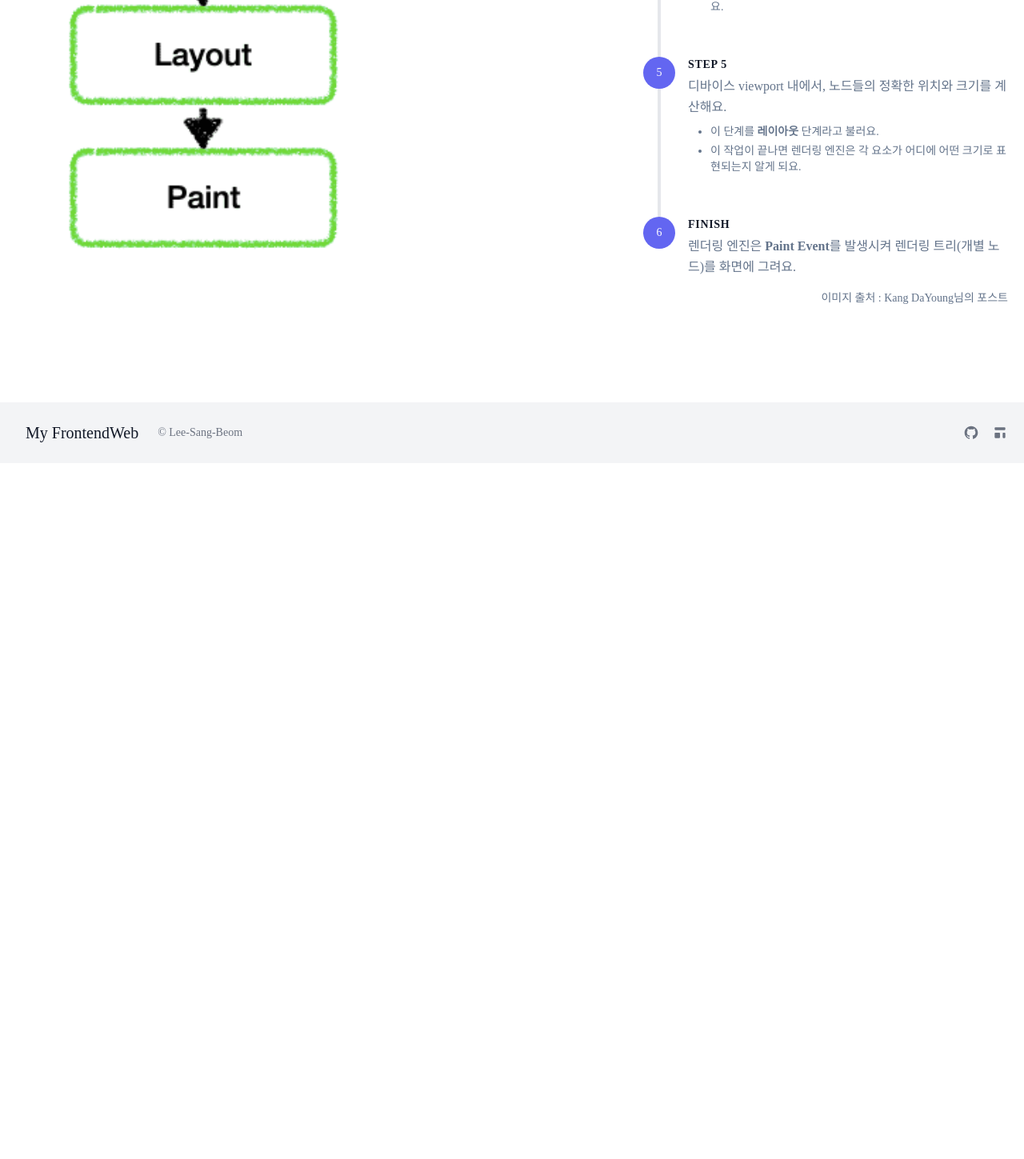
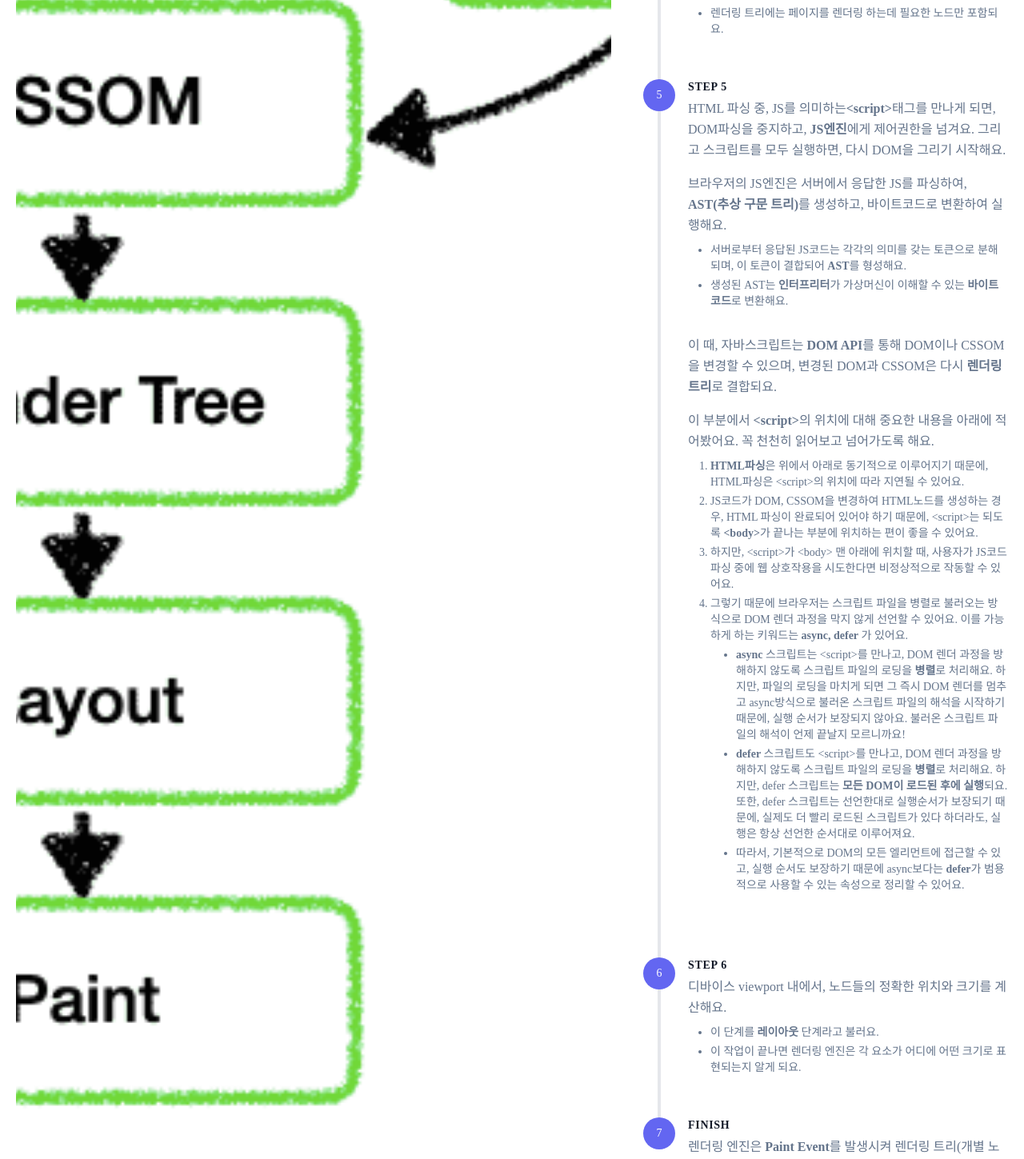
Before and after one commit to Lee-Sang-Beom/nextjs_and_notion, a Next.js app: page /web_basic/rendering in a window 1280 px wide. Shown: the part 1740-3189 px from the top of the page at 80% size. Before the commit the page ends 2319 px from the top, so only its background shows below. Built offline with nearby package versions, Linux system fonts and the light colour scheme.

Commit message:
add rendering path content : script file loading

```diff
--- a/pages/web_basic/rendering.js
+++ b/pages/web_basic/rendering.js
@@ -158,7 +158,7 @@ export default function Rendering() {
                   <p className="leading-relaxed mb-2">
                     {`이 때, 스타일은 아래에 나열한 순서대로 적용되고, 나중에 처리된 스타일이 우선적으로 적용되요.`}
                   </p>
-                  <div className="leading-relaxed text-base">
+                  <div className="leading-relaxed text-base mb-8">
                     <ul className="list-disc ml-7 text-sm text-slate-500 dark:text-slate-300 ">
                       <li className="mb-1 text-left list-decimal">{`브라우저의 자체 스타일`}</li>
                       <li className="mb-1 text-left list-decimal">{`사용자 정의 스타일`}</li>
@@ -210,6 +210,89 @@ export default function Rendering() {
                   <h2 className="font-bold title-font text-sm text-gray-900 mb-1 tracking-wider">
                     STEP 5
                   </h2>
+                  <p className="leading-relaxed mb-4">
+                    {`HTML 파싱 중, JS를 의미하는`}
+                    <span className="font-bold">{`<script>`}</span>
+                    {`태그를 만나게 되면, DOM파싱을 중지하고, `}
+                    <span className="font-bold">{`JS엔진`}</span>
+                    {`에게 제어권한을 넘겨요. 그리고 스크립트를 모두 실행하면, 다시 DOM을 그리기 시작해요.`}
+                  </p>
+                  <p className="leading-relaxed mb-2">
+                    {`브라우저의 JS엔진은 서버에서 응답한 JS를 파싱하여, `}
+                    <span className="font-bold">{`AST(추상 구문 트리)`}</span>
+                    {`를 생성하고, 바이트코드로 변환하여 실행해요.`}
+                  </p>
+                  <div className="leading-relaxed text-base mb-8">
+                    <ul className="list-disc ml-7 text-sm text-slate-500 dark:text-slate-300 ">
+                      <li className="mb-1 text-left">
+                        {`서버로부터 응답된 JS코드는 각각의 의미를 갖는 토큰으로 분해되며, 이 토큰이 결합되어 `}
+                        <span className="font-bold">{`AST`}</span>{`를 형성해요.`}</li>
+                      <li className="mb-1 text-left">{`생성된 AST는`} <span className="font-bold">{`인터프리터`}</span>{`가 가상머신이 이해할 수 있는 `}<span className="font-bold">{`바이트코드`}</span>{`로 변환해요.`}</li>
+                    </ul>
+                  </div>
+                  <p className="leading-relaxed mb-4">
+                    {`이 때, 자바스크립트는 `}
+                    <span className="font-bold">{`DOM API`}</span>
+                    {`를 통해 DOM이나 CSSOM을 변경할 수 있으며, 변경된 DOM과 CSSOM은 다시 `}
+                    <span className="font-bold">{`렌더링 트리`}</span>
+                    {`로 결합되요.`}
+                  </p>
+                  <p className="leading-relaxed mb-2">
+                    {`이 부분에서 `}<span className="font-bold">{`<script>`}</span>{`의 위치에 대해 중요한 내용을 아래에 적어봤어요. 꼭 천천히 읽어보고 넘어가도록 해요.`}
+                  </p>
+                  <div className="leading-relaxed text-base mb-8">
+                    <ul className="list-disc ml-7 text-sm text-slate-500 dark:text-slate-300 ">
+                      <li className="mb-1 text-left list-decimal">
+                      <span className="font-bold">{`HTML파싱`}</span>
+                        {`은 위에서 아래로 동기적으로 이루어지기 때문에, HTML파싱은 <script>의 위치에 따라 지연될 수 있어요.`}
+                      </li>
+                      <li className="mb-1 text-left list-decimal">
+                        {`JS코드가 DOM, CSSOM을 변경하여 HTML노드를 생성하는 경우, HTML 파싱이 완료되어 있어야 하기 때문에, <script>는 되도록 `}
+                        <span className="font-bold">{`<body>`}</span>
+                         {`가 끝나는 부분에 위치하는 편이 좋을 수 있어요.`}
+                      </li>
+                      <li className="mb-1 text-left list-decimal">
+                        {`하지만, <script>가 <body> 맨 아래에 위치할 때, 사용자가 JS코드 파싱 중에 웹 상호작용을 시도한다면 비정상적으로 작동할 수 있어요.`}
+                      </li>
+                      <li className="mb-1 text-left list-decimal">
+                        {`그렇기 때문에 브라우저는 스크립트 파일을 병렬로 불러오는 방식으로 DOM 렌더 과정을 막지 않게 선언할 수 있어요. 이를 가능하게 하는 키워드는 `}
+                        <span className="font-bold">{`async, defer`}</span> {`가 있어요.`}
+                      </li>
+                      <li className="ml-8 mb-1 text-left">
+                        <span className="font-bold">{`async`}</span>
+                        {` 스크립트는 <script>를 만나고, DOM 렌더 과정을 방해하지 않도록 스크립트 파일의 로딩을 `}<span className="font-bold">{`병렬`}</span>{`로 처리해요.
+                         하지만, 파일의 로딩을 마치게 되면 `}<span className="fon-bold">{`그 즉시 DOM 렌더를 멈추고`}</span> {`async방식으로 불러온 스크립트 파일의 해석을 시작하기 때문에,
+                         실행 순서가 보장되지 않아요. 불러온 스크립트 파일의 해석이 언제 끝날지 모르니까요!`}
+                      </li>
+                      <li className="ml-8 mb-1 text-left">
+                        <span className="font-bold">{`defer`}</span>
+                        {` 스크립트도 <script>를 만나고, DOM 렌더 과정을 방해하지 않도록 스크립트 파일의 로딩을 `}<span className="font-bold">{`병렬`}</span>{`로 처리해요.
+                         하지만, defer 스크립트는 `}<span className="font-bold">{`모든 DOM이 로드된 후에 실행`}</span>{`되요.
+                         또한, defer 스크립트는 선언한대로 실행순서가 보장되기 때문에, 실제도 더 빨리 로드된 스크립트가 있다 하더라도, 실행은 항상 선언한 순서대로 이루어져요.`}
+                      </li>
+                      <li className="ml-8 mb-1 text-left">
+                        {`따라서, 기본적으로 DOM의 모든 엘리먼트에 접근할 수 있고, 실행 순서도 보장하기 때문에 async보다는 `}
+                        <span className="font-bold">{`defer`}</span>{`가 범용적으로 사용할 수 있는 속성으로 정리할 수 있어요.`}
+                      </li>
+                    </ul>
+                  </div>
+                </div>
+              </div>
+              {/* 과정 6 */}
+              <div className="flex relative pb-12">
+                <div className="h-full w-10 absolute inset-0 flex items-center justify-center">
+                  <div className="h-full w-1 bg-gray-200 pointer-events-none"></div>
+                </div>
+                <div
+                  className="flex-shrink-0 w-10 h-10 rounded-full inline-flex items-center
+                 justify-center bg-indigo-500 text-white relative title-font font-medium text-sm"
+                >
+                  6
+                </div>
+                <div className="flex-grow pl-4">
+                  <h2 className="font-bold title-font text-sm text-gray-900 mb-1 tracking-wider">
+                    STEP 6
+                  </h2>
                   <p className="leading-relaxed mb-2">
                     {`디바이스 viewport 내에서, 노드들의 정확한 위치와 크기를 계산해요.`}
                   </p>
@@ -223,13 +306,13 @@ export default function Rendering() {
                   </ul>
                 </div>
               </div>
-              {/* 과정 6 */}
+              {/* 과정 7 */}
               <div className="flex relative">
                 <div
                   className="flex-shrink-0 w-10 h-10 rounded-full inline-flex items-center
                  justify-center bg-indigo-500 text-white relative title-font font-medium text-sm"
                 >
-                  6
+                  7
                 </div>
                 <div className="flex-grow pl-4">
                   <h2 className="font-bold title-font text-sm text-gray-900 mb-1 tracking-wider">
```
